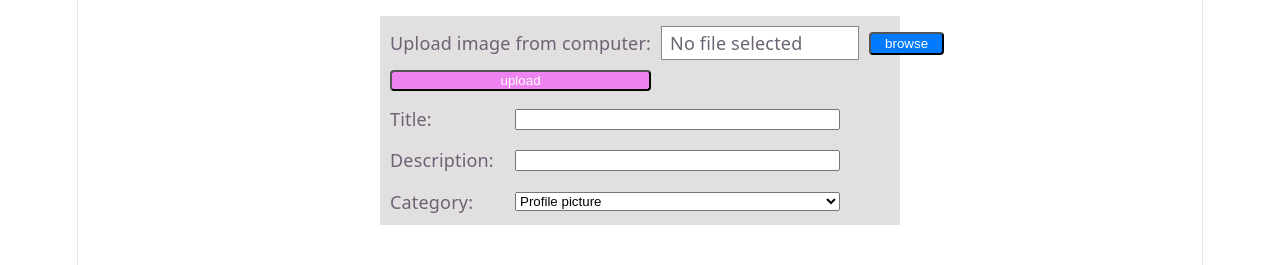
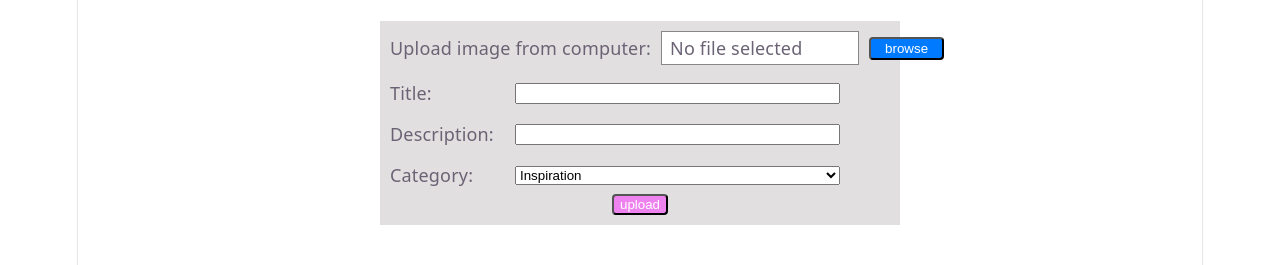
Before and after one commit to kerstinfrobergk/MyMillennium, a React (Vite) app in the folder mymillennium.web/: page / in a window 1280 px wide. Shown: the part 321-586 px from the top of the page. Built offline with nearby package versions, Linux system fonts and the light colour scheme.

Commit message:
Connect image upload form to API endpoint

```diff
--- a/mymillennium.web/src/components/ImageUploadForm.tsx
+++ b/mymillennium.web/src/components/ImageUploadForm.tsx
@@ -6,12 +6,22 @@ export function ImageUploadForm() {
     const [imageFile, setImageFile] = useState<File | null>(null);
     const [title, setTitle] = useState("");
     const [description, setDescription] = useState("");
-    const [category, setCategory] = useState(1);
+    const [category, setCategory] = useState(0);
 
-    //Create a reference that can point to an HTML input element; initially it points to nothing.
     const fileInputRef = useRef<HTMLInputElement>(null);
 
+    async function handleUpload(){
+        if (!imageFile){
+            return;
+        }
 
+        await uploadImage(
+            imageFile,
+            title,
+            description,
+            category
+        )
+    }
 
     return (
       <section
@@ -73,21 +83,6 @@ export function ImageUploadForm() {
                 }}
             >
             </input>
-
-
-            <button
-                style={{ padding: '2px 14 px', backgroundColor: 'violet', color: '#fff', borderRadius: '4px', cursor: 'pointer' }}
-
-                // onClick={() =>
-                //     uploadImage(
-                //         "fdsildf",
-                //         "dsfsdf",
-                //         "dsfs",
-                //         0
-                //     ) }
-                >
-                upload
-            </button>
         </div>
 
         <section id="file-info"
@@ -116,10 +111,22 @@ export function ImageUploadForm() {
             style={{ width: '100%', boxSizing: 'border-box' }}
             value={category}
             onChange={(event) => setCategory(Number(event.target.value))} >
+            <option value={0}>Inspiration</option>
             <option value={1}>Profile picture</option>
-            <option value={2}>Inspiration</option>
           </select>
         </section>
+
+        <button
+            onClick={handleUpload}
+            style={{
+                padding: '2px 14 px',
+                backgroundColor: 'violet',
+                color: '#fff',
+                borderRadius: '4px',
+                cursor: 'pointer' }}
+        >
+            upload
+        </button>
       </section>
     )
 }
--- a/mymillennium.web/src/services/artService.ts
+++ b/mymillennium.web/src/services/artService.ts
@@ -1,18 +1,17 @@
 import { useState } from "react";
 
-
-const baseUrl = "https://localhost:5080";
+const baseUrl = "https://localhost:7164";
 const uploadPath = "/api/Art/upload";
 
 export async function uploadImage(
-    imageFile: File,
+    file: File,
     title: string,
     description: string,
     itemCategory: number
 ){
     const formData = new FormData();
 
-    formData.append("imageFile", imageFile);
+    formData.append("file", file);
     formData.append("title", title);
     formData.append("description", description);
     formData.append("itemCategory", itemCategory.toString());
```
Also changed, not shown: 1 other file (tests, documents, lock files or other folders).
